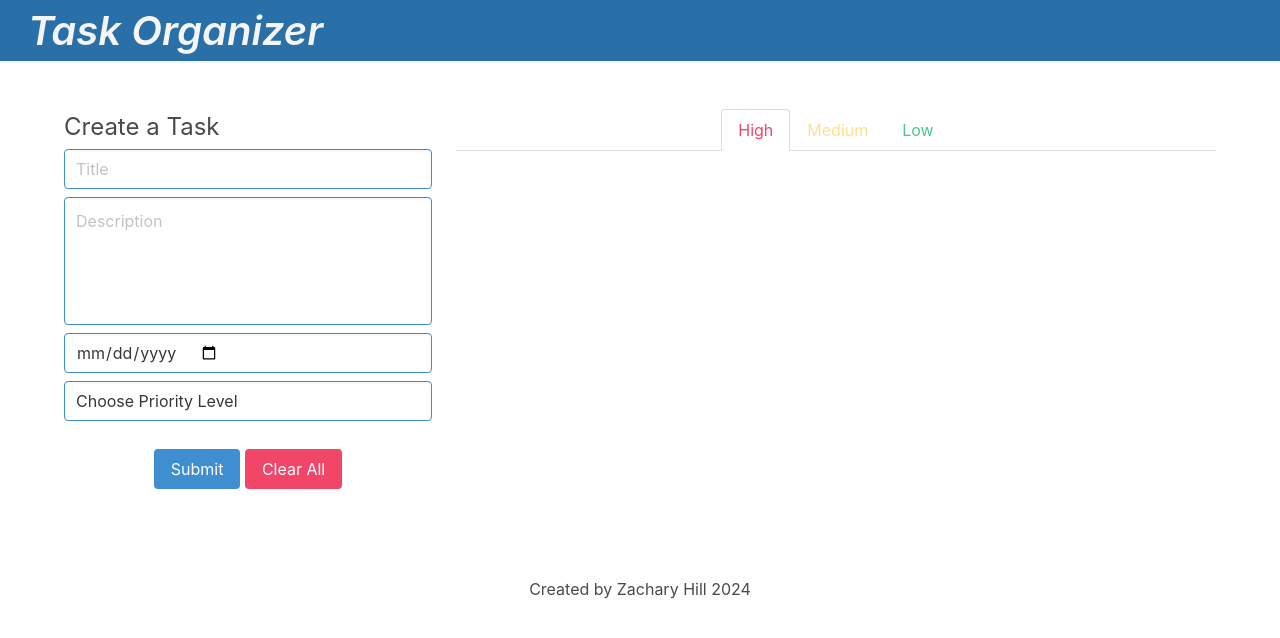
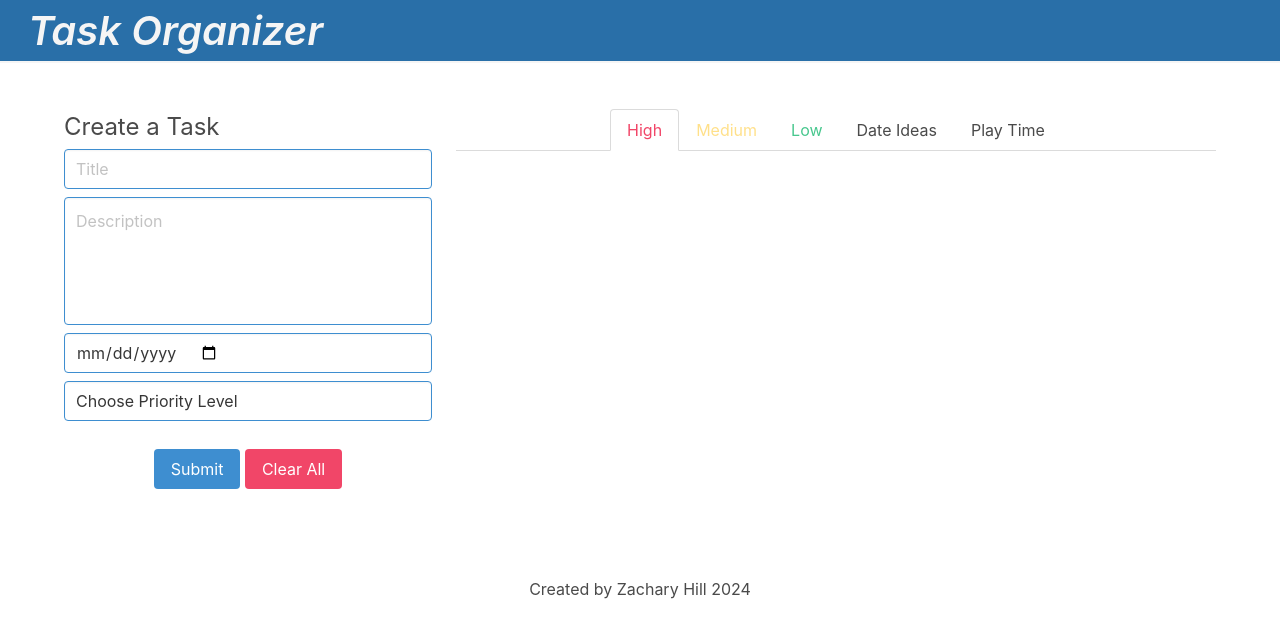
Before and after one commit to zhill0950/task-organizer, a plain HTML site: page index.html in a window 1280 px wide. Drawn offline with nearby package versions, Linux system fonts and the light colour scheme.

Commit message:
add new tabs in html

```diff
--- a/index.html
+++ b/index.html
@@ -47,6 +47,8 @@
               <option value="HIGH">High</option>
               <option value="MEDIUM">Medium</option>
               <option value="LOW">Low</option>
+              <option value="DATE">Date Ideas</option>
+              <option value="PLAY">Play Time</option>
             </select>
             <div class="has-text-centered my-5">
               <button class="button is-info" type="submit" id="submitBtn">
@@ -71,6 +73,12 @@
                 <li data-target="low-content">
                   <a class="has-text-success">Low</a>
                 </li>
+                <li data-target="date-content">
+                  <a>Date Ideas</a>
+                </li>
+                <li data-target="play-content">
+                  <a>Play Time</a>
+                </li>
               </ul>
             </div>
             <div class="container">
@@ -78,6 +86,8 @@
                 <div class="column is-12" id="high-content"></div>
                 <div class="column is-12 is-hidden" id="medium-content"></div>
                 <div class="column is-12 is-hidden" id="low-content"></div>
+                <div class="column is-12 is-hidden" id="date-content"></div>
+                <div class="column is-12 is-hidden" id="play-content"></div>
               </div>
             </div>
           </div>
```
